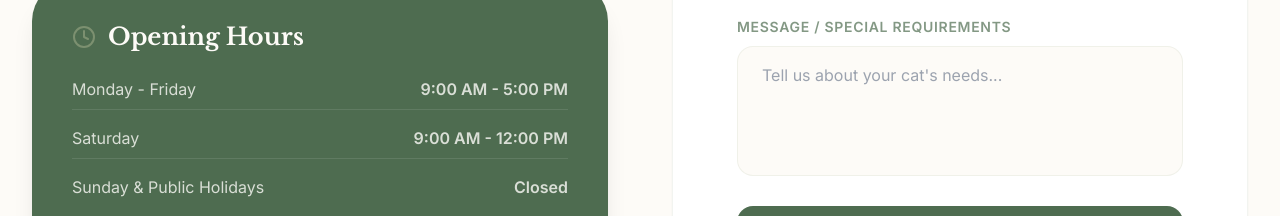
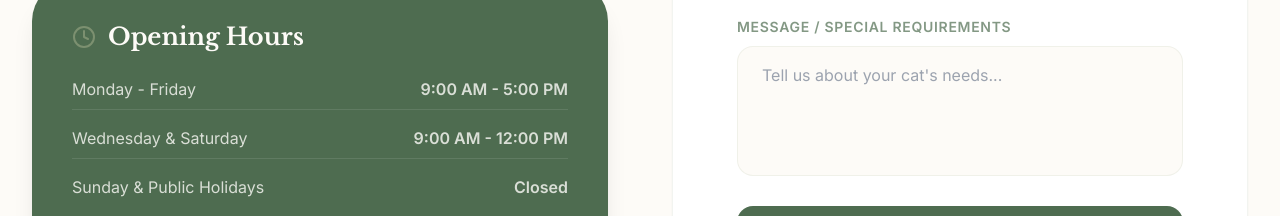
Before and after one commit to jeremyw24/treetopscattery.com.au, a React (Vite) app: page /contact in a window 1280 px wide. Shown: the part 940-1156 px from the top of the page. Built offline with nearby package versions, Linux system fonts and the light colour scheme.

Commit message:
fix opening hours

```diff
--- a/src/pages/Contact.tsx
+++ b/src/pages/Contact.tsx
@@ -82,7 +82,7 @@ export default function Contact() {
                     <span className="font-bold">9:00 AM - 5:00 PM</span>
                   </li>
                   <li className="flex justify-between border-b border-cream/10 pb-2">
-                    <span>Saturday</span>
+                    <span>Wednesday & Saturday</span>
                     <span className="font-bold">9:00 AM - 12:00 PM</span>
                   </li>
                   <li className="flex justify-between">
```
